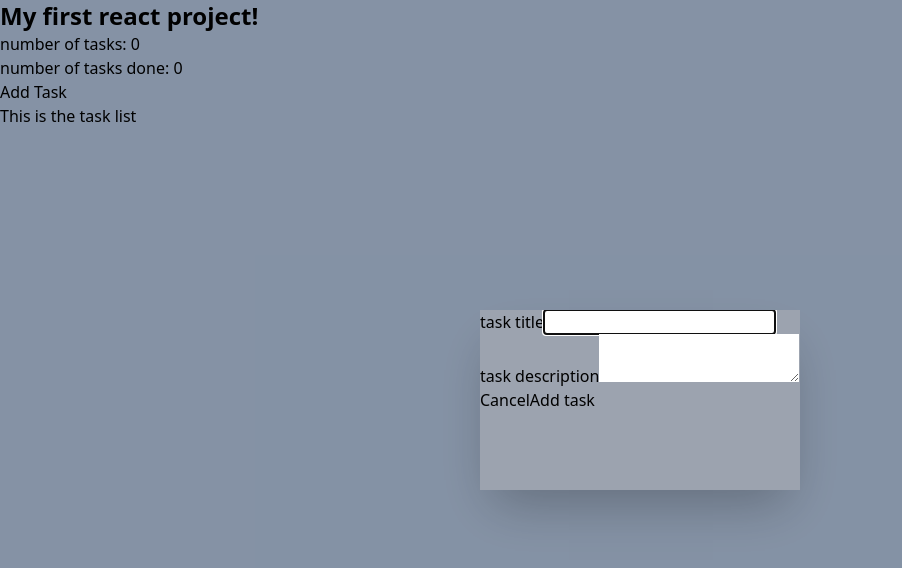
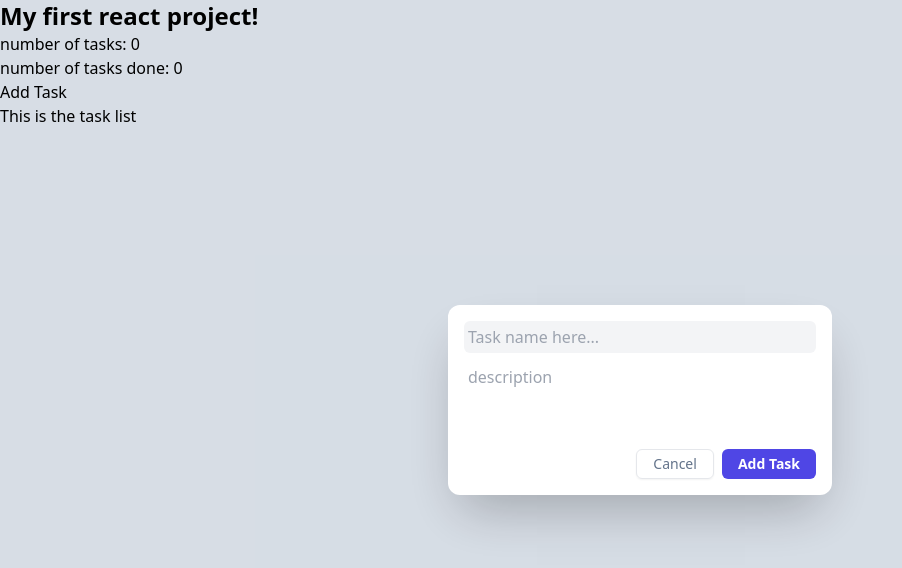
Before and after one commit to gen1chiro/toggle, a React (Vite) app: page / in a window 1280 px wide. Both pictures are taken after a click on the button "Add Task". Shown: the top 568 px of the page, without its empty margins (0-902 px from the left). Built offline with nearby package versions, Linux system fonts and the light colour scheme.

Commit message:
add TaskInput styling

```diff
--- a/index.html
+++ b/index.html
@@ -5,7 +5,7 @@
     <meta name="viewport" content="width=device-width, initial-scale=1.0" />
     <title>Toggle</title>
   </head>
-  <body class="w-screen h-screen bg-slate-400 box-border">
+  <body class="w-screen h-screen bg-blue-50 font-sans box-border">
     <div id="root"></div>
     <script type="module" src="./src/main.jsx"></script>
   </body>
--- a/src/components/TaskInput.jsx
+++ b/src/components/TaskInput.jsx
@@ -15,14 +15,16 @@ const TaskInput = ({handleAdd, onClose, ref}) => {
     };
 
     return (
-        <dialog ref={ref} className="bg-gray-400 w-80 aspect-video shadow-2xl">
-            <form ref={formRef} action={handleSubmit}>
-                <label htmlFor="task-title">task title</label>
-                <input id="task-title" type="text" name="name"/>
-                <label htmlFor="task-description">task description</label>
-                <textarea id="task-description" name="description"></textarea>
-                <button type="button" onClick={handleClose}>Cancel</button>
-                <button onClick={onClose}>Add task</button>
+        <dialog ref={ref} className="w-96 rounded-xl p-4 shadow-2xl transition-all ease-in">
+            <form className="flex flex-col items-end gap-2 text-md text-gray-700" ref={formRef} action={handleSubmit}>
+                <label className="hidden" htmlFor="task-title">task title</label>
+                <input className="w-full p-1 hover:bg-gray-100 rounded-md focus:outline-0 focus:bg-gray-100" id="task-title" type="text" name="name" placeholder="Task name here..."/>
+                <label className="hidden" htmlFor="task-description">task description</label>
+                <textarea className="w-full h-20 resize-none p-1 hover:bg-gray-100 rounded-md focus:outline-0 focus:bg-gray-100" id="task-description" name="description" placeholder="description"></textarea>
+                <div className="flex gap-2 text-sm">
+                    <button className="border-[1px] px-4 py-1 rounded-md text-slate-500 font-medium shadow-sm hover:bg-gray-100" type="button" onClick={handleClose}>Cancel</button>
+                    <button className="bg-indigo-600 rounded-md font-semibold px-4 py-1 text-white hover:bg-indigo-700" onClick={onClose}>Add Task</button>
+                </div>
             </form>
         </dialog>
     )
```
